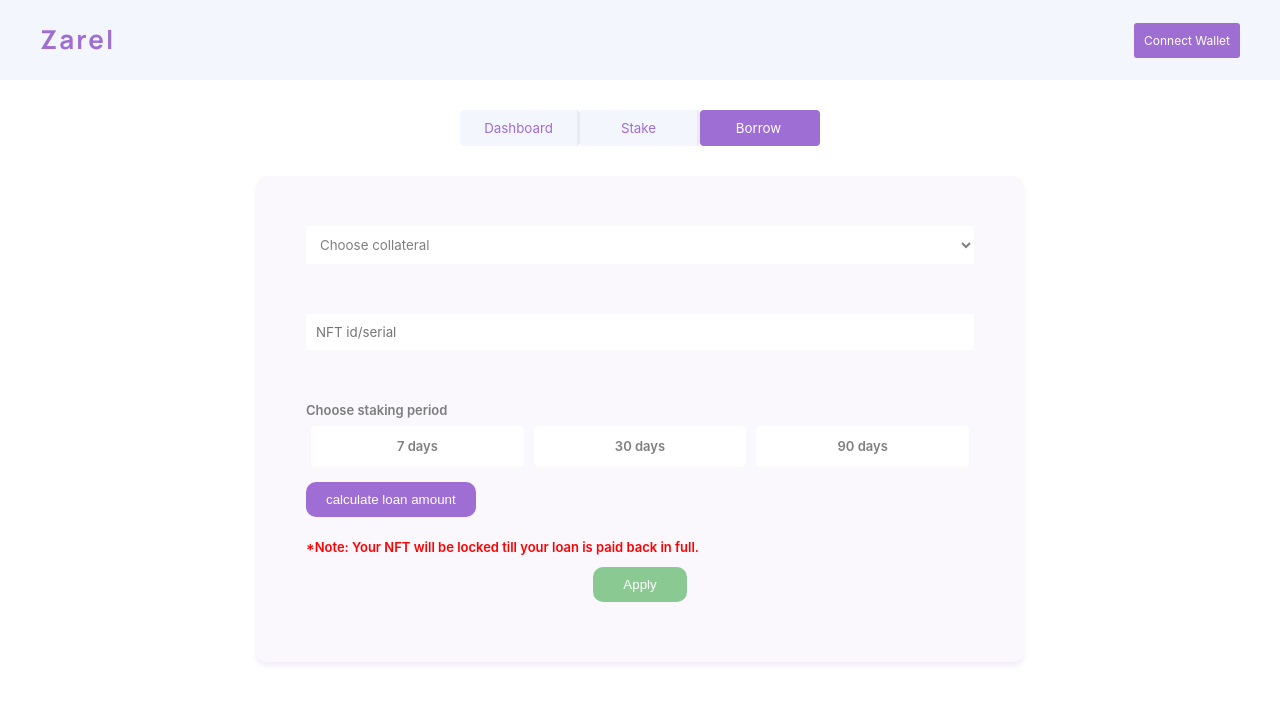
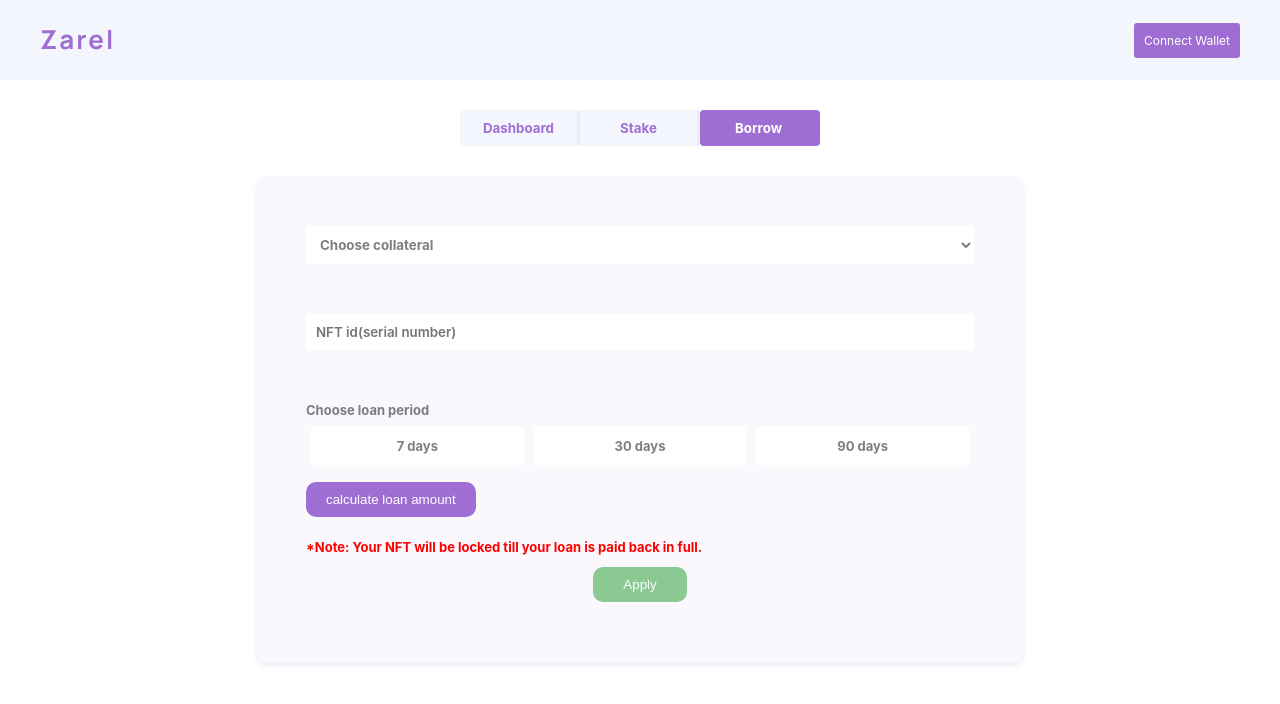
Before and after one commit to greatsamist/Zarel-Hedera.Hashgraph, a Next.js app in the folder frontend/: page /Borrow in a window 1280 px wide. Shown: the top 704 px of the page. Built offline with nearby package versions, Linux system fonts and the light colour scheme.

Commit message:
frontend borrow integrations

```diff
--- a/frontend/components/Homepage.js
+++ b/frontend/components/Homepage.js
@@ -24,7 +24,7 @@ export default function Homepage({ connectWallet, connected }) {
           )}
         </div>
         <div className={styles.heroImg}>
-          <Image src={iPhone13Mockup} width={445} height={650} />
+          <Image src={iPhone13Mockup} alt="heroImage" width={445} height={650} />
         </div>
       </div>
       {/* /////////////////////////////////////////////////////// */}
--- a/frontend/pages/Borrow.js
+++ b/frontend/pages/Borrow.js
@@ -23,12 +23,12 @@ function Borrow() {
                 className={styles.placeholder}
                 type="number"
                 min="0"
-                max="10000"
-                placeholder="NFT id/serial number"
+                // max="10000"
+                placeholder="NFT id(serial number)"
               />
             </div>
 
-            <p className={styles.label}>Choose staking period</p>
+            <p className={styles.label}>Choose loan period</p>
             <div className={styles.period}>
               <div className={styles["period__row"]}>
                 <input
--- a/frontend/styles/Footer.module.scss
+++ b/frontend/styles/Footer.module.scss
@@ -11,7 +11,7 @@
 .main {
   display: flex;
   place-content: space-between;
-  flex-basis: 30%;
+  gap: 4rem;
 }
 .list,
 .l_list {
--- a/frontend/styles/borrow.module.scss
+++ b/frontend/styles/borrow.module.scss
@@ -2,10 +2,10 @@
   margin: 3rem auto;
   width: 60%;
   font-size: small;
-  font-weight: 600;
+  font-weight: 700;
 }
 .container {
-  background: #9f6ed30d;
+  background: rgba(159, 110, 211, 0.05);
   box-shadow: 0px 4px 4px #9f6ed31f;
   border-radius: 10px;
   color: #00000080;
@@ -16,18 +16,21 @@
 .amount {
   width: 100%;
   padding: 1rem;
+  font-weight: inherit;
   font-family: inherit;
   outline: none;
   border: none;
   background-color: #ffffff;
   color: #00000080;
 }
+
 .amount {
   margin: 5rem 0;
   display: flex;
   place-content: space-between;
 }
 .placeholder {
+  font-weight: 600;
   font-family: inherit;
   border: none;
   background: none;
--- a/frontend/styles/globals.scss
+++ b/frontend/styles/globals.scss
@@ -25,7 +25,7 @@ body {
   padding: 0;
   margin: 0;
   line-height: 1.6;
-  font-weight: 400;
+  font-weight: 500;
   font-family: -apple-system, Manrope, BlinkMacSystemFont, Segoe UI, Roboto,
     Oxygen, Ubuntu, Cantarell, Fira Sans, Droid Sans, Helvetica Neue, sans-serif;
   min-height: 100vh;
--- a/frontend/styles/nav.module.scss
+++ b/frontend/styles/nav.module.scss
@@ -7,6 +7,7 @@
   width: 12rem;
   background: #f4f6fe;
   font-family: inherit;
+  font-weight: 700;
   color: #9f6ed3;
   border: none;
   padding: 1rem 1.5rem;
--- a/frontend/styles/stake.module.scss
+++ b/frontend/styles/stake.module.scss
@@ -5,7 +5,7 @@
   font-weight: 600;
 }
 .container {
-  background: #9f6ed30d;
+  background: rgba(159, 110, 211, 0.05);
   box-shadow: 0px 4px 4px #9f6ed31f;
   border-radius: 10px;
   color: #00000080;
@@ -15,6 +15,7 @@
 .amount {
   width: 100%;
   padding: 1rem;
+  font-weight: inherit;
   font-family: inherit;
   outline: none;
   border: none;
@@ -29,6 +30,7 @@
 .placeholder,
 .max {
   font-family: inherit;
+  font-weight: inherit;
   border: none;
   background: none;
   outline: none;
```
